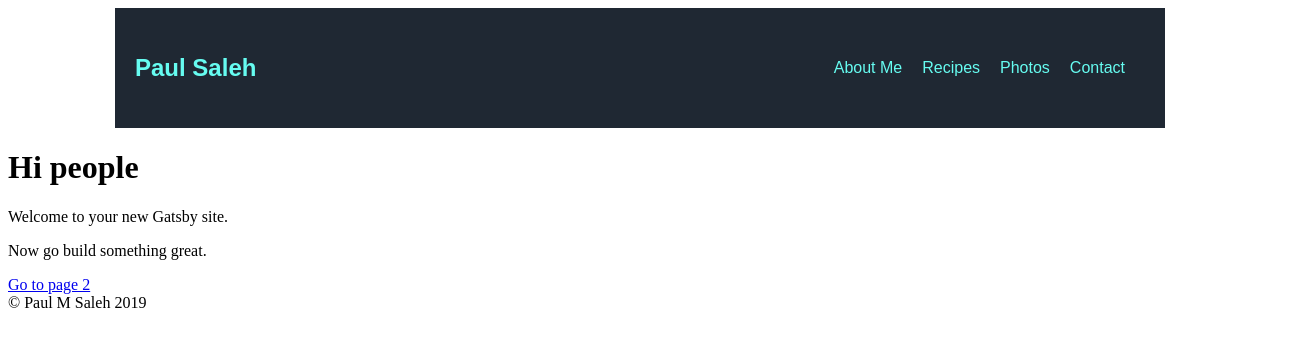
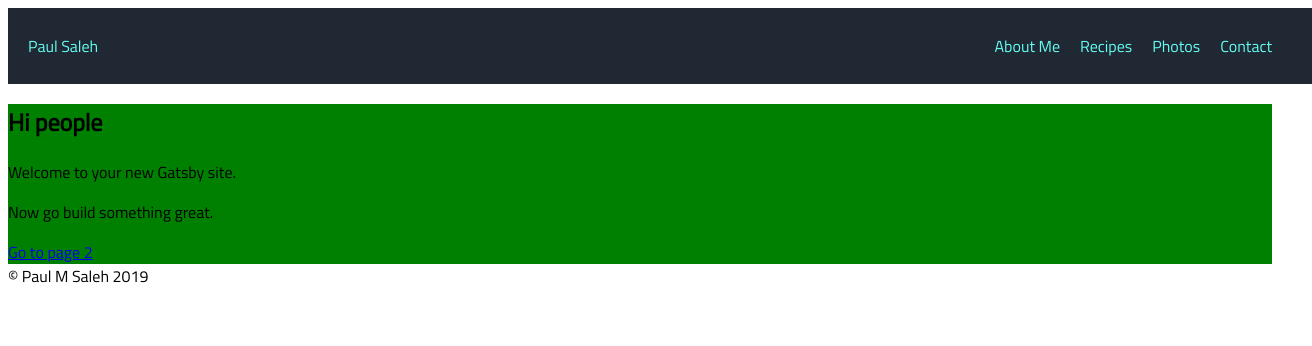
Before and after one commit to psaleh/MyWebSite, a Gatsby site: page / in a window 1280 px wide. Shown: the whole page, 1312 px wide, since content can reach past the window. Built offline with nearby package versions, Linux system fonts and the light colour scheme; Gatsby itself is replaced by a stand-in of ours.

Commit message:
some styling.

```diff
--- /dev/null
+++ b/src/components/globalStyles.js
@@ -0,0 +1,8 @@
+import { createGlobalStyle } from "styled-components";
+const GlobalStyle = createGlobalStyle`
+  body {
+    @import url('https://fonts.googleapis.com/css?family=Titillium+Web&display=swap');
+    font-family: 'Titillium Web', sans-serif;
+  }
+`
+export default GlobalStyle;
--- a/src/components/header.js
+++ b/src/components/header.js
@@ -2,6 +2,7 @@
 import React from "react"
 
 import styled from 'styled-components'
+import GlobalStyle from './globalStyles'
 
 
 const StyledLink = styled(props => <Link {...props} />)`
@@ -11,14 +12,12 @@
 `;
 
 const Container = styled.header`
-  max-width: 1010px;
   padding: 26px 20px;
   width: 100%;
   display: flex;
   align-items: center;
   margin: 0 auto;
   background-color: #1f2833;
-  font-family: fantasy;
 `;
 
 const NavLeft = styled.div`
@@ -34,12 +33,11 @@
 
 const Header = ({ siteTitle }) => (
   <Container>
+    <GlobalStyle />
     <NavLeft>
-      <h2>
         <StyledLink to="/">
           {siteTitle}
         </StyledLink>
-      </h2>
     </NavLeft>
     <NavRight>
       <StyledLink to="about">
--- a/src/pages/index.js
+++ b/src/pages/index.js
@@ -2,15 +2,25 @@
 import { Link } from "gatsby"
 
 import Layout from "../components/layout"
+import styled from 'styled-components'
+
+const MyDiv = styled.div`
+  background-color: green;
+`
 
 
 
 const IndexPage = () => (
   <Layout>
-    <h1>Hi people</h1>
-    <p>Welcome to your new Gatsby site.</p>
-    <p>Now go build something great.</p>
+    <section>
+      <MyDiv>
+        <h1>Hi people</h1>
+        <p>Welcome to your new Gatsby site.</p>
+        <p>Now go build something great.</p>
     <Link to="/page-2/">Go to page 2</Link>
+      </MyDiv>
+
+    </section>
   </Layout>
 )
 
```
